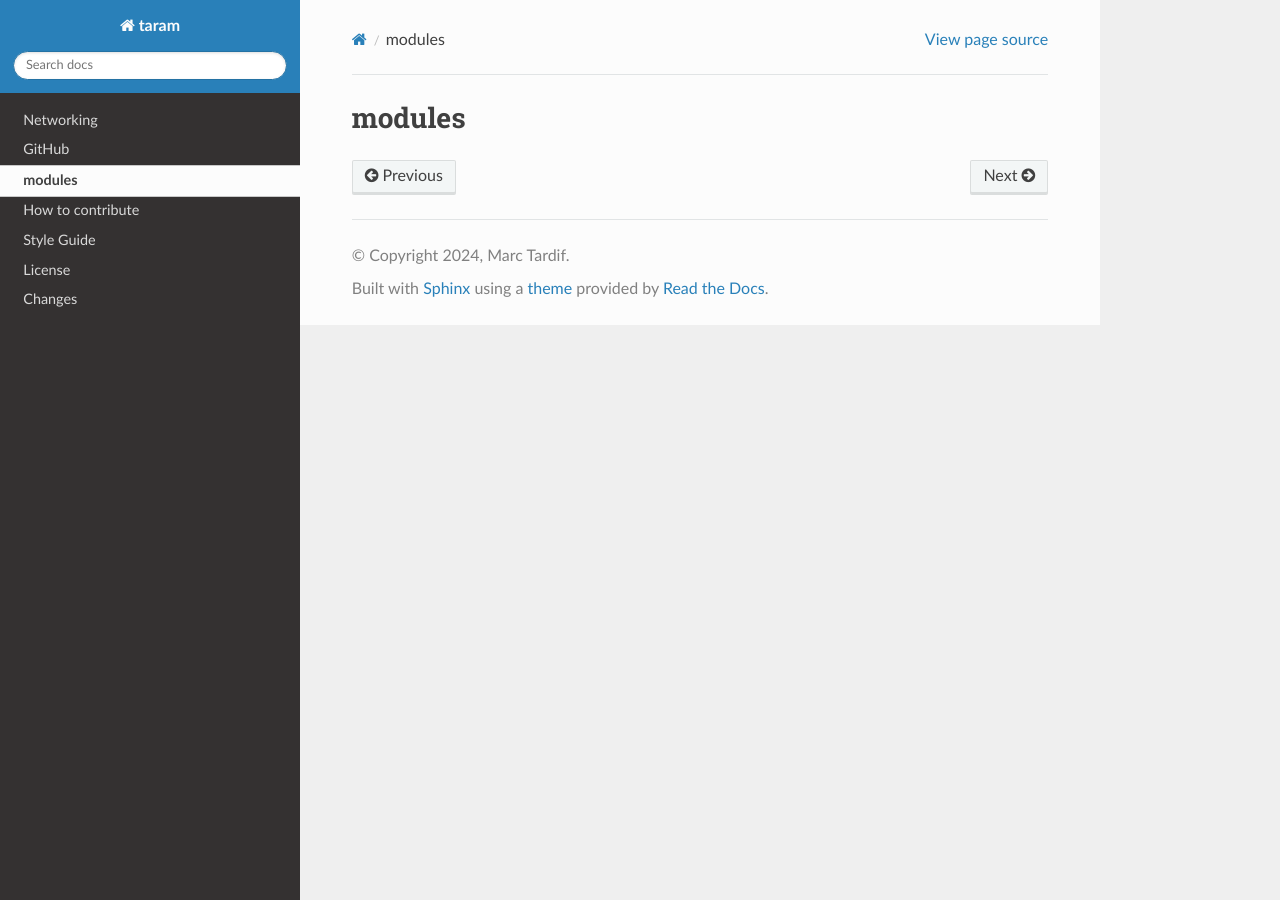
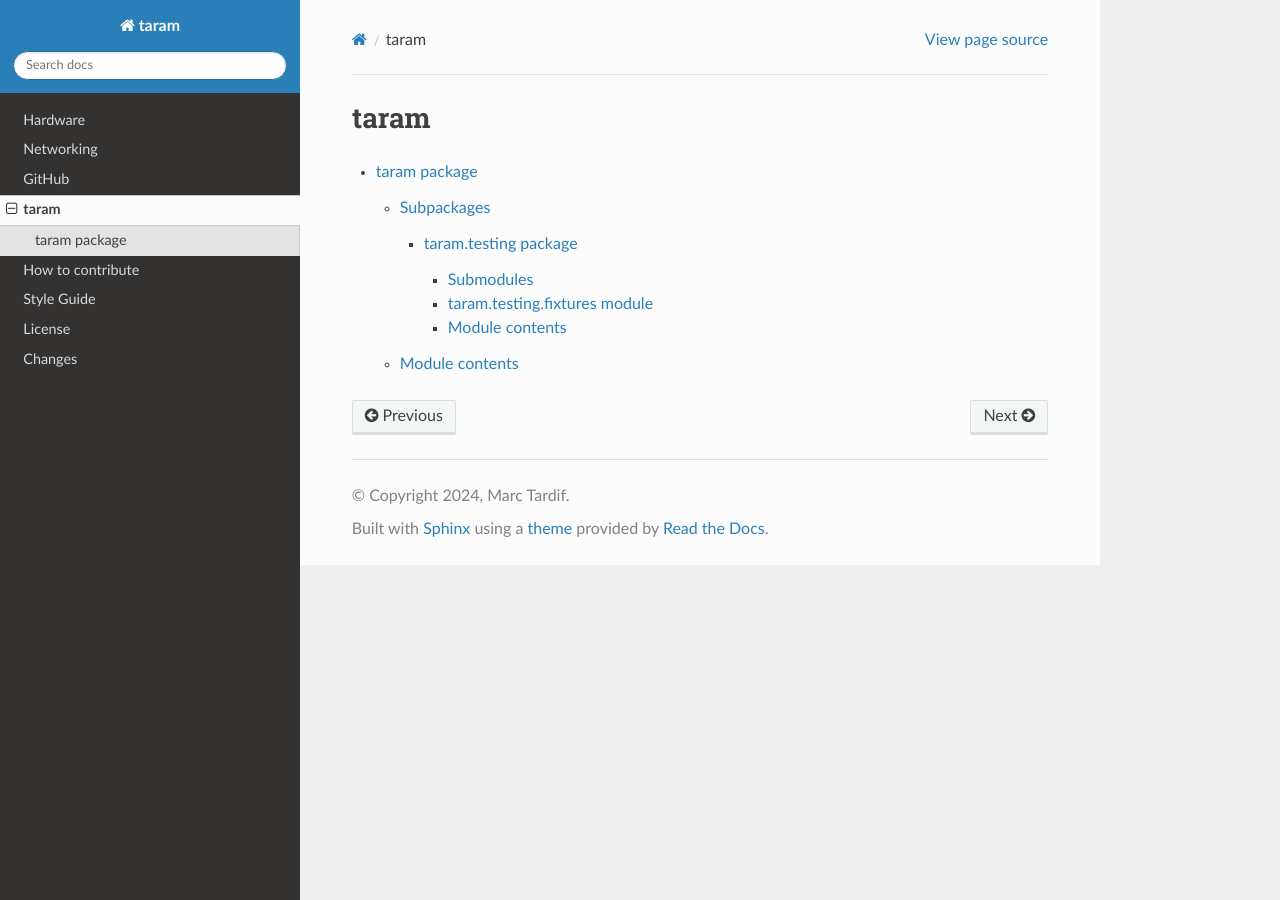
Before and after one commit to cr3/taramail, a Sphinx documentation site: the page built from docs/modules.rst, in a window 1280 px wide. Built offline with Sphinx 7.4.7 and the Read the Docs theme 3.1.0, drawn with Linux system fonts in a browser that asks for light colours; the version number is read from the project's files by our own code.

Commit message:
Add hardware specs

```diff
--- a/docs/index.rst
+++ b/docs/index.rst
@@ -16,6 +16,7 @@ Configuration
 .. toctree::
    :maxdepth: 5
 
+   hardware
    networking
    github
 
--- a/docs/modules.rst
+++ b/docs/modules.rst
@@ -1,5 +1,7 @@
-modules
-=======
+taram
+=====
 
-..
-    Generate this file with ``sphinx-apidoc --force --implicit-namespaces -o docs taram``
+.. toctree::
+   :maxdepth: 4
+
+   taram
--- /dev/null
+++ b/docs/taram.rst
@@ -0,0 +1,18 @@
+taram package
+=============
+
+Subpackages
+-----------
+
+.. toctree::
+   :maxdepth: 4
+
+   taram.testing
+
+Module contents
+---------------
+
+.. automodule:: taram
+   :members:
+   :undoc-members:
+   :show-inheritance:
--- /dev/null
+++ b/docs/taram.testing.rst
@@ -0,0 +1,21 @@
+taram.testing package
+=====================
+
+Submodules
+----------
+
+taram.testing.fixtures module
+-----------------------------
+
+.. automodule:: taram.testing.fixtures
+   :members:
+   :undoc-members:
+   :show-inheritance:
+
+Module contents
+---------------
+
+.. automodule:: taram.testing
+   :members:
+   :undoc-members:
+   :show-inheritance:
```
Also changed, not shown: docs/hardware.rst (added, +10 -0 lines).
